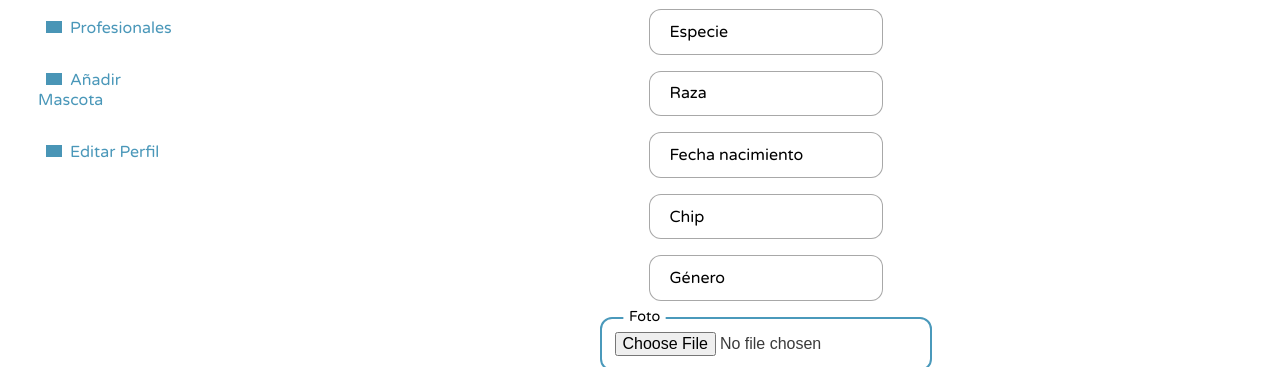
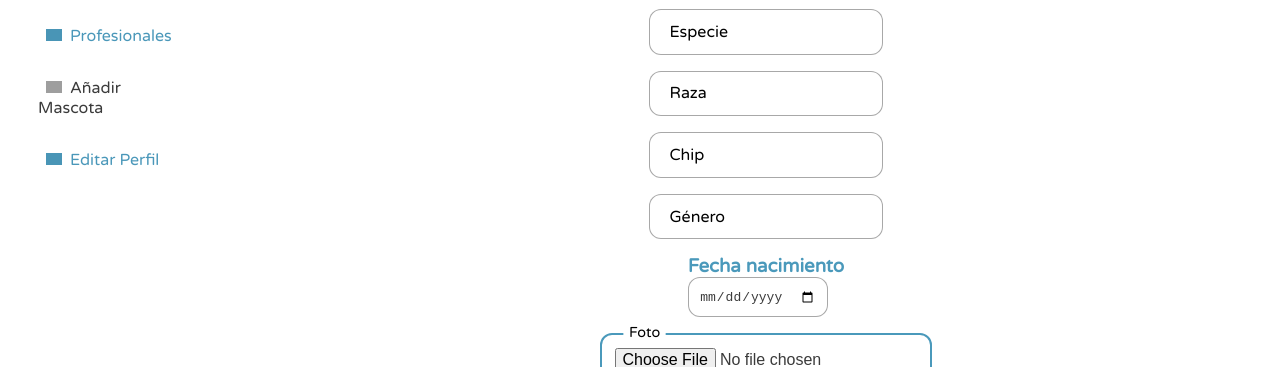
Before and after one commit to virginia-zuror/_NeoVet_, a React (Vite) app: page /userclients_createpet in a window 1280 px wide. Shown: the part 266-633 px from the top of the page. Built offline with nearby package versions, Linux system fonts and the light colour scheme; no server answers; sample sign-in values are in the browser's storage; grey boxes are pictures that could not be loaded.

Commit message:
adjustments

```diff
--- a/src/components/AsideStaff/AsideStaff.css
+++ b/src/components/AsideStaff/AsideStaff.css
@@ -37,6 +37,13 @@
   transition: 0.3s all ease-in-out;
   filter: none;
 }
+.asideLinks > li > .active{
+  color: var(--secondarycolor);
+  font-size: medium;
+  transition: 0.3s all ease-in-out;
+  filter: none;
+
+}
 
 .asideLinks > li > a > img:hover {
   transition: 0.3s all ease-in-out;
--- a/src/components/Footer/Footer.jsx
+++ b/src/components/Footer/Footer.jsx
@@ -31,9 +31,6 @@ const Footer = () => {
           </li>
           <li>
             <NavLink to="/loginclientes">Login Clientes</NavLink>
-          </li>
-          <li>
-            <NavLink to="/editprofile">Profile</NavLink>
           </li>
           <li>
             <NavLink href="#formulario" to="/">
--- a/src/components/Header/Header.css
+++ b/src/components/Header/Header.css
@@ -32,7 +32,7 @@ nav ul li {
   flex-direction: row;
 }
 
-.avatar-staff > h5, .avatar-staff > p{
+.avatar-staff > h5, .avatar-staff > p, .avatar-staff>div>h5, .avatar-staff>div>p{
   color: var(--primarycolor);
 }
 
@@ -96,7 +96,10 @@ nav ul li ul li a:hover {
   border-radius: 50%;
   object-fit: cover;
 }
+nav > ul> li> .active{
+  text-shadow: 3px 3px 8px var(--secondarycolor) ;
 
+}
 @media only screen and (max-width: 768px) {
   nav > img {
     margin: auto;
--- a/src/pages/Consult/Consult.css
+++ b/src/pages/Consult/Consult.css
@@ -36,7 +36,9 @@
   width: 100%;
   align-items: flex-end;
 }
-
+.filasup > div > h3{
+  color: var(--highlightcolor);
+}
 .filamed {
   display: flex;
   gap: 1rem;
--- a/src/pages/CreatePet/CreatePet.jsx
+++ b/src/pages/CreatePet/CreatePet.jsx
@@ -64,16 +64,6 @@ const CreatePet = () => {
           <div className="container">
             <input
               type="text"
-              id="birth"
-              name="birth"
-              required="on"
-              {...register('birth')}
-            />
-            <label htmlFor="birth">Fecha nacimiento</label>
-          </div>
-          <div className="container">
-            <input
-              type="text"
               id="chip"
               name="chip"
               required="on"
@@ -90,6 +80,16 @@ const CreatePet = () => {
               {...register('gender')}
             />
             <label htmlFor="gender">Género</label>
+          </div>
+          <div className="container">
+            <h3>Fecha nacimiento</h3>
+            <input
+              type="date"
+              id="birth"
+              name="birth"
+              required="on"
+              {...register('birth')}
+            />
           </div>
           <div className="container">
             <input type="file" id="photo" name="photo" {...register('photo')} />
--- a/src/pages/EditClientProfile/EditClientProfile.css
+++ b/src/pages/EditClientProfile/EditClientProfile.css
@@ -24,8 +24,10 @@
   align-items: center;
   justify-content: center;
   gap: 2rem;
-  margin: auto;
+ margin-bottom: 2.5rem;
   margin-top: 2.5rem;
+  margin-left: auto;
+  margin-right: auto;
 }
 .editsection > h2 {
   color: var(--highlightcolor);
--- a/src/pages/LoginStaff/LoginStaff.css
+++ b/src/pages/LoginStaff/LoginStaff.css
@@ -12,6 +12,13 @@
 .form-loginstaff > .container {
   align-self: flex-start;
 }
+.form-loginstaff >.container>input:valid ~ label,
+.form-loginstaff >.container>input:focus ~ label {
+  transform: translateY(-90%) scale(0.9);
+  margin-left: 1.3em;
+  padding: 0.2em;
+  background-color: white;
+}
 
 @media only screen and (max-width: 768px) {
   .loginStaff_main {
--- a/src/pages/PetDetails/PetDetails.css
+++ b/src/pages/PetDetails/PetDetails.css
@@ -90,6 +90,9 @@
 .pet-details {
   width: 60%;
 }
+.dato>h3, .appointmentss>h3{
+  color: var(--highlightcolor);
+}
 
 @media screen and (max-width: 800px) {
   .patients {
--- a/src/pages/PetDetails/PetDetails.jsx
+++ b/src/pages/PetDetails/PetDetails.jsx
@@ -56,7 +56,7 @@ const PetDetails = () => {
           <div className="first-date">
             <img src={petInView.photo} alt={petInView.name} />
             <div>
-              <h2>Nombre: {petInView.name}</h2>
+              <h2>{petInView.name}</h2>
               <h3>Especie: {petInView.specie}</h3>
               <h3>Raza: {petInView.breed}</h3>
               <h3>Chip: {petInView.chip}</h3>
@@ -69,7 +69,7 @@ const PetDetails = () => {
               {doneAp.length ? (
                 doneAp.map((ap) => (
                   <div key={ap._id}>
-                    <h3>{ap.date.toString().split('').slice(0, 10)}</h3>
+                    <p>{ap.date.toString().split('').slice(0, 10)}</p>
                     <p>{ap.reason}</p>
                   </div>
                 ))
--- a/src/pages/Pets/Pets.css
+++ b/src/pages/Pets/Pets.css
@@ -16,6 +16,9 @@
   gap: 2rem;
   color: var(--highlightcolor);
   width: 75%;
+  margin-top:  2.5rem;
+  margin-bottom: 2.5rem;
+
 }
 
 .editSection > input {
--- a/src/pages/UserClients/UserClients.css
+++ b/src/pages/UserClients/UserClients.css
@@ -60,6 +60,7 @@
 @media screen and (max-width: 800px) {
   .clientOverviewSection{
     margin-left: 0;
+    margin-bottom: 2.5rem;
   }
   .clientOverviewMain {
     display: flex;
--- a/src/pages/UserClientsAppoint/UserClientsAppoint.css
+++ b/src/pages/UserClientsAppoint/UserClientsAppoint.css
@@ -35,6 +35,10 @@
   width: 100%;
   padding: 1rem 0;
 }
+.firstRow>.container>h4, .container>h3{
+  color: var(--highlightcolor);
+}
+
 
 .secondRow {
   display: flex;
```
